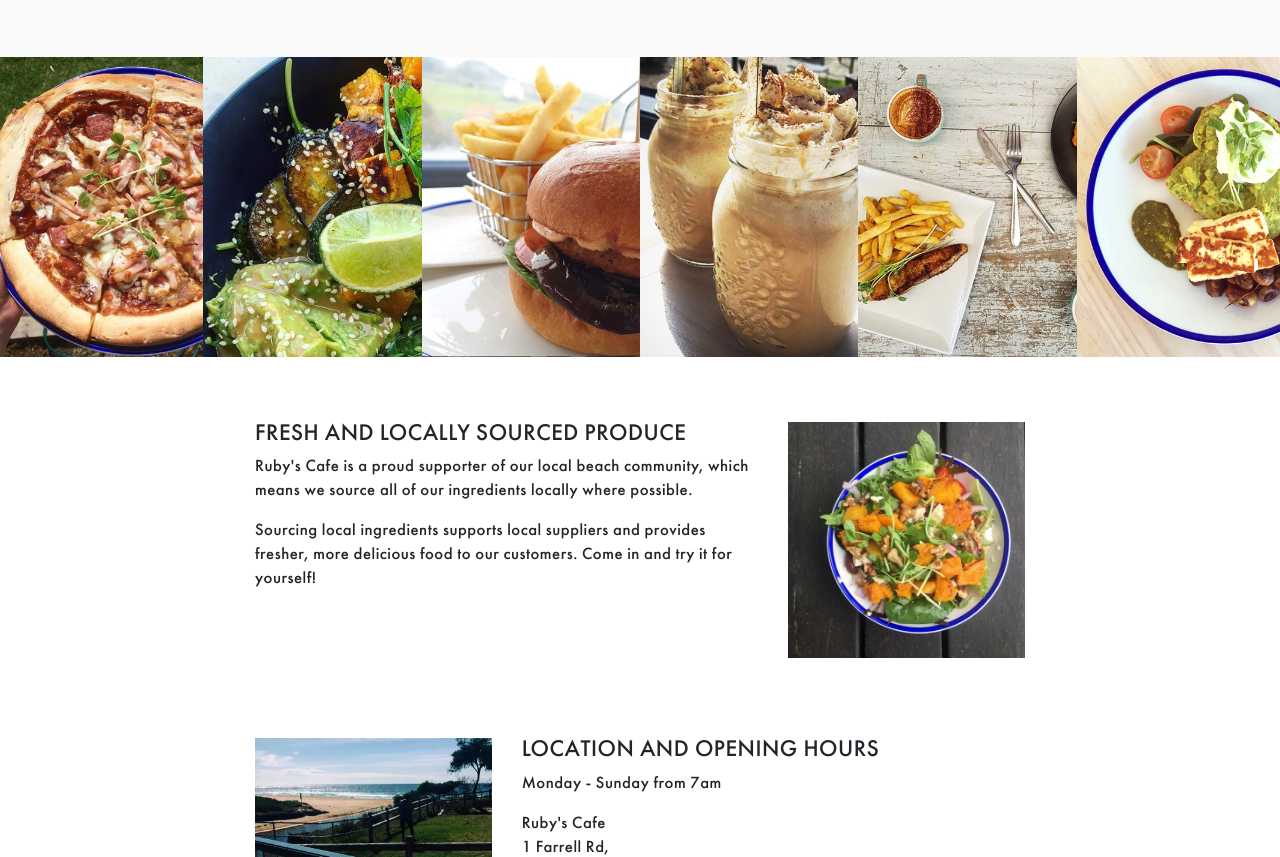
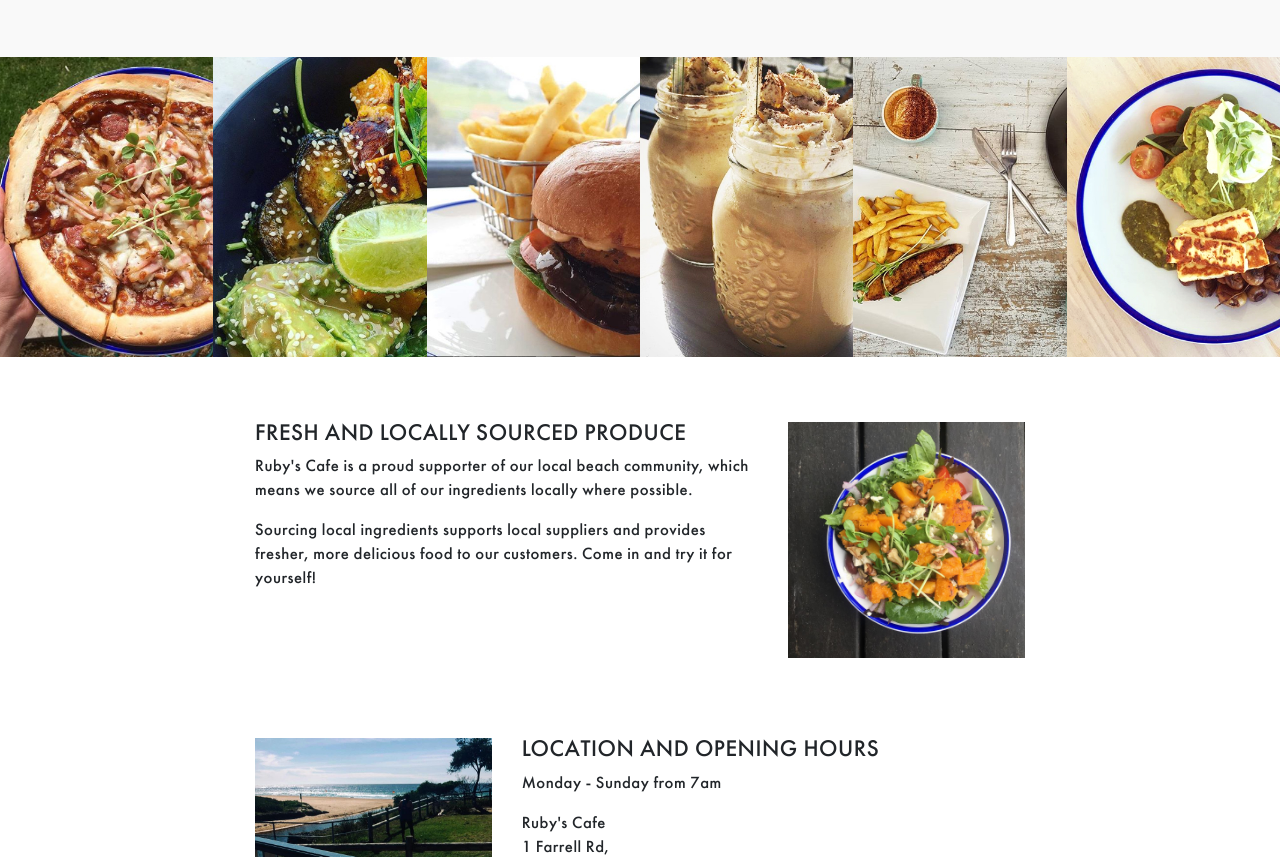
Before and after one commit to genevieveloreal/rubys-cafe, a plain HTML site: page index.html in a window 1280 px wide. Shown: the part 1665-2522 px from the top of the page. Drawn offline with nearby package versions, Linux system fonts and the light colour scheme.

Commit message:
Small bug fix for display issue for footer

```diff
--- a/index.html
+++ b/index.html
@@ -153,7 +153,7 @@
 </div>
 </div>
 <div class="image-grid-section">
-  <div class="row">
+  <div class="row no-gutters">
       <div class="col-lg-2 col-sm-4">
 
       </div>
--- a/sass/rubys.scss
+++ b/sass/rubys.scss
@@ -228,6 +228,7 @@ a.btn.btn-primary {
       text-align: center;
       background-color: #448886;
       color: #fff;
+      overflow: hidden;
 
       p { margin-bottom: 0px; }
   }
```
